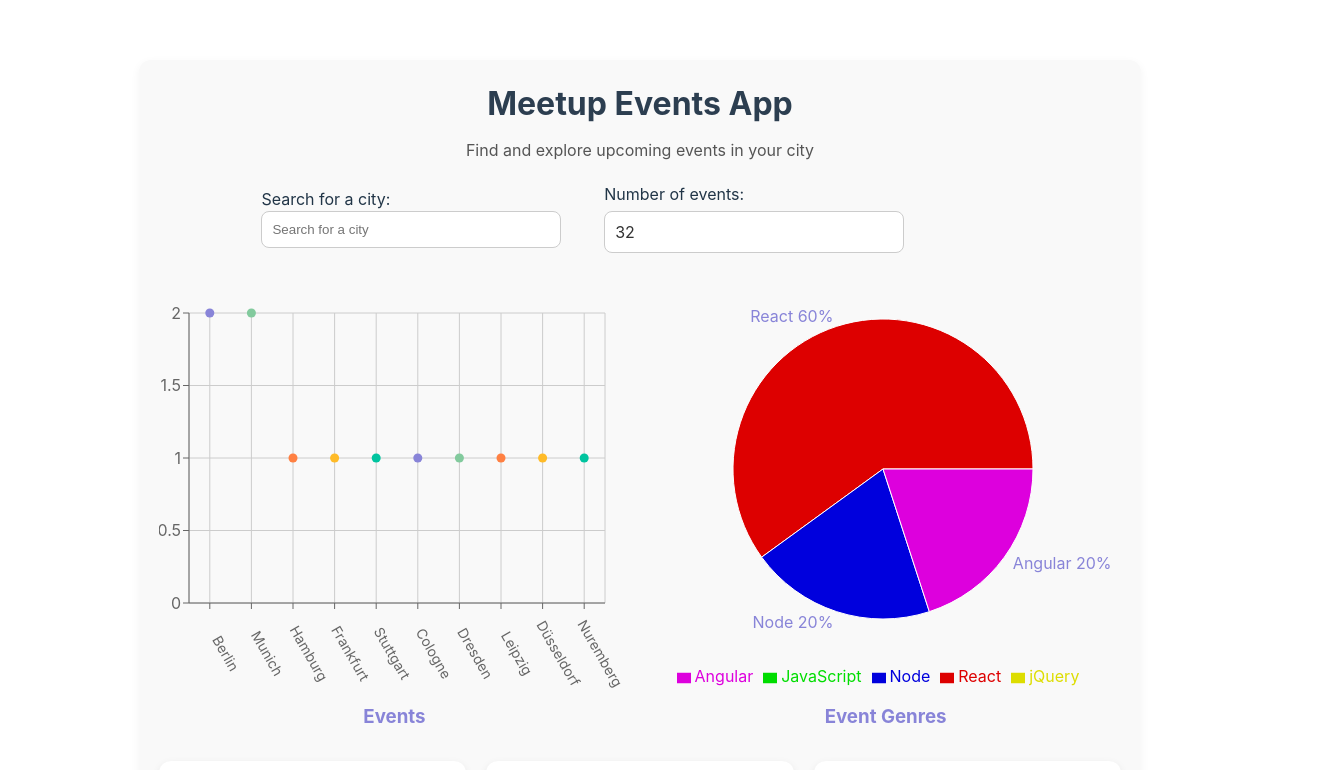
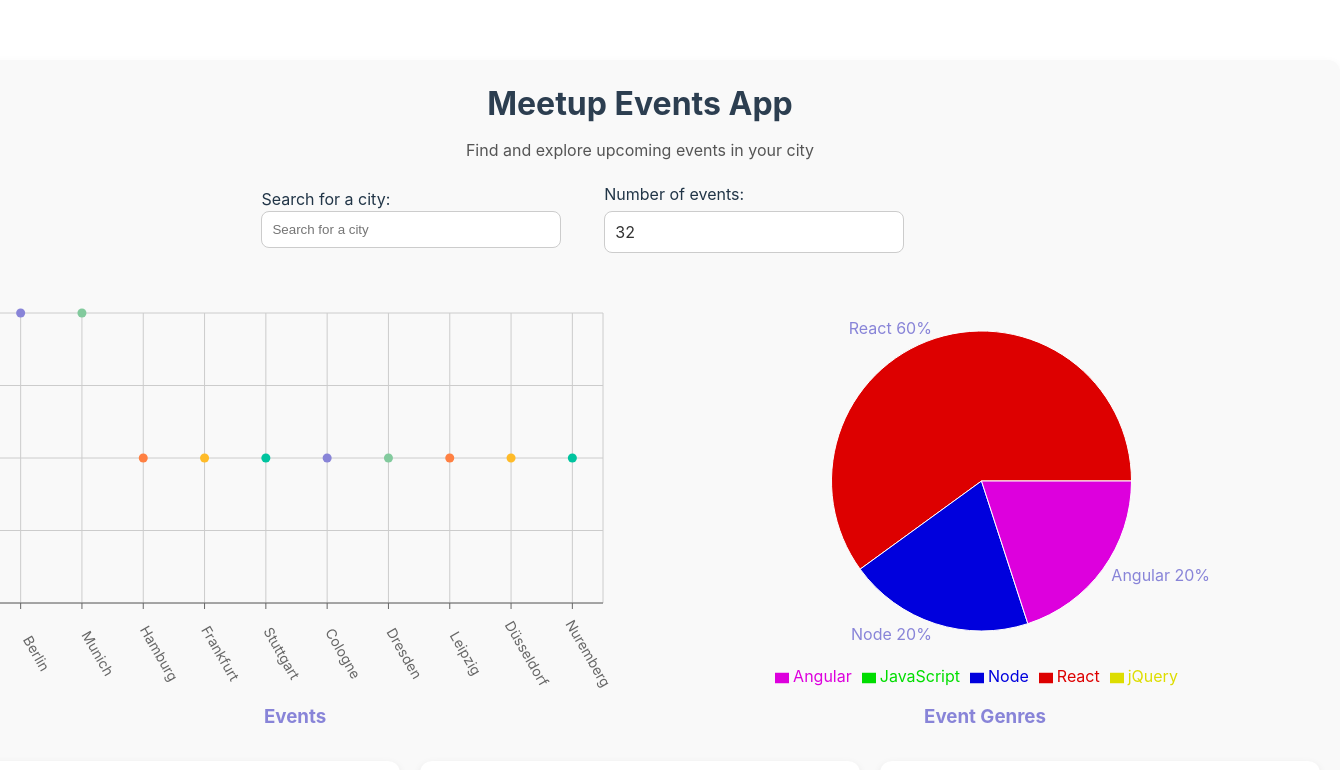
Before and after one commit to sagunanathani/meetup-react-app, a React (Vite) app: page / in a window 1280 px wide. Shown: the top 770 px of the page, 1340 px wide, since content can reach past the window. Built offline with nearby package versions, Linux system fonts and the light colour scheme.

Commit message:
Update CSS
Fix box not change when type add position: absolute and add width for whole page

```diff
--- a/src/index.css
+++ b/src/index.css
@@ -38,8 +38,7 @@ html, body {
 ======================== */
 
 .App {
-  width: 100%;
-  max-width: 1400px;
+  width: 1400px;
   margin: 20px auto;
   padding: 20px;
   background-color: #f9f9f9;
@@ -255,6 +254,7 @@ input:focus {
   background-color: #fff;
   box-shadow: 0 2px 5px rgba(0,0,0,0.1);
   z-index: 100; /* ensure it appears above other elements */
+  position: absolute;
 }
 
 .suggestions li {
@@ -277,11 +277,13 @@ input:focus {
     background-color: #2b2b2b;
     border: 1px solid #555;
     box-shadow: 0 2px 5px rgba(0,0,0,0.5);
+    position: absolute;
   }
 
   .suggestions li {
     color: #fff; /* white text in dark mode */
-    background-color: #2b2b2b;
+    background: black;
+    background-color: #2b2b2b !important;;
   }
 
   .suggestions li:hover {
```
